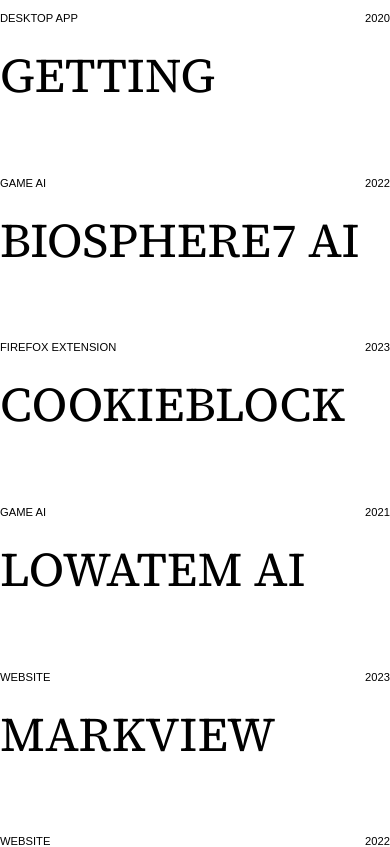
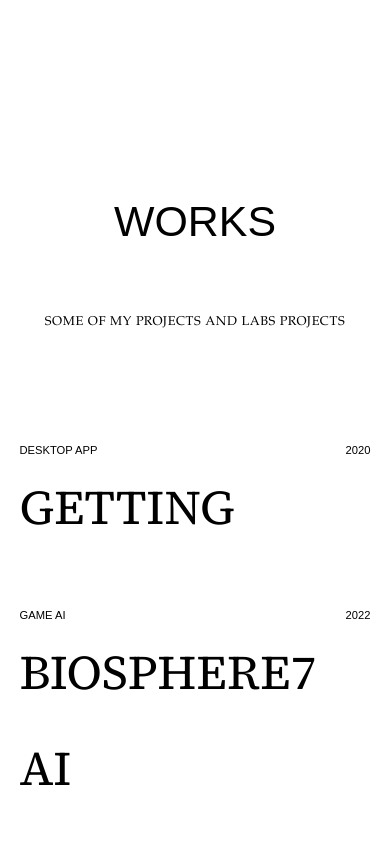
Before and after one commit to enzo-mourany/portfolio-v2, a Next.js app: page /works in a window 390 px wide. Shown: the top 847 px of the page. Built offline with nearby package versions, Linux system fonts and the light colour scheme.

Commit message:
feat: *responsive

```diff
--- a/app/works/page.tsx
+++ b/app/works/page.tsx
@@ -1,6 +1,6 @@
 import React from 'react';
 
-import styles from '../../styles/HomePage.module.scss';
+import styles from '../../styles/Works.module.scss';
 import getPostMetadata from '../../components/getPostMetadata';
 import PostPreview from '../../components/PostPreview';
 
@@ -11,7 +11,15 @@ const Page = () => {
   ));
   return (
     <div className={styles.works__container}>
-      {postPreview}
+      <div className={styles.works__wrapper}>
+        <div className={styles.works__intro}>
+          <div className={styles.works__title}>
+            <h1 className={styles.works__title__text}>Works</h1>
+            <p>Some of my projects and labs projects</p>
+          </div>
+        </div>
+        {postPreview}
+      </div>
     </div>
   );
 };
--- a/styles/Works.module.scss
+++ b/styles/Works.module.scss
@@ -1,6 +1,52 @@
+@import './responsive.scss';
+
 .works__container {
   display: flex;
-  justify-content: flex-end;
+  justify-content: center;
   align-items: flex-end;
-  margin-top: 200px;
+  .works__wrapper {
+    display: flex;
+    flex-direction: column;
+    align-items: center;
+    width: 90%;
+    min-height: 100vh;
+    margin-top: 200px;
+    margin-bottom: 100px;
+    .works__intro {
+      .works__title {
+        display: flex;
+        flex-direction: column;
+        align-items: center;
+        justify-content: center;
+        text-align: center;
+        margin-bottom: 100px;
+        .works__title__text {
+          font-size: 11vw;
+          font-weight: semibold;
+          line-height: 1;
+          text-transform: uppercase;
+          &::after {
+            content: '';
+            display: block;
+            width: 1px;
+            height: 50px;
+            background-color: #fff;
+            margin-bottom: 20px;
+            margin-left: 50%;
+            opacity: 0.5;
+          }
+        }
+        p {
+          font-size: 2.5vw;
+          font-weight: 100;
+          text-transform: uppercase;
+          font-family: 'garamond', serif;
+          letter-spacing: 0.05em;
+          @include mobile {
+            font-size: 0.8rem;
+          }
+        }
+      }
+    }
+  }
 }
```
